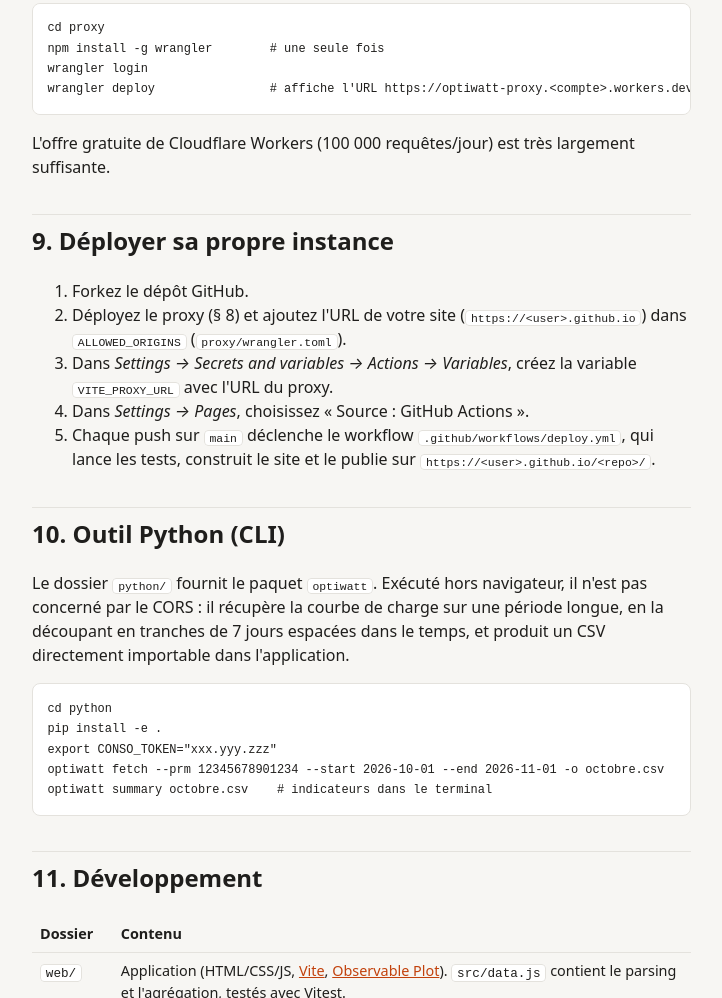
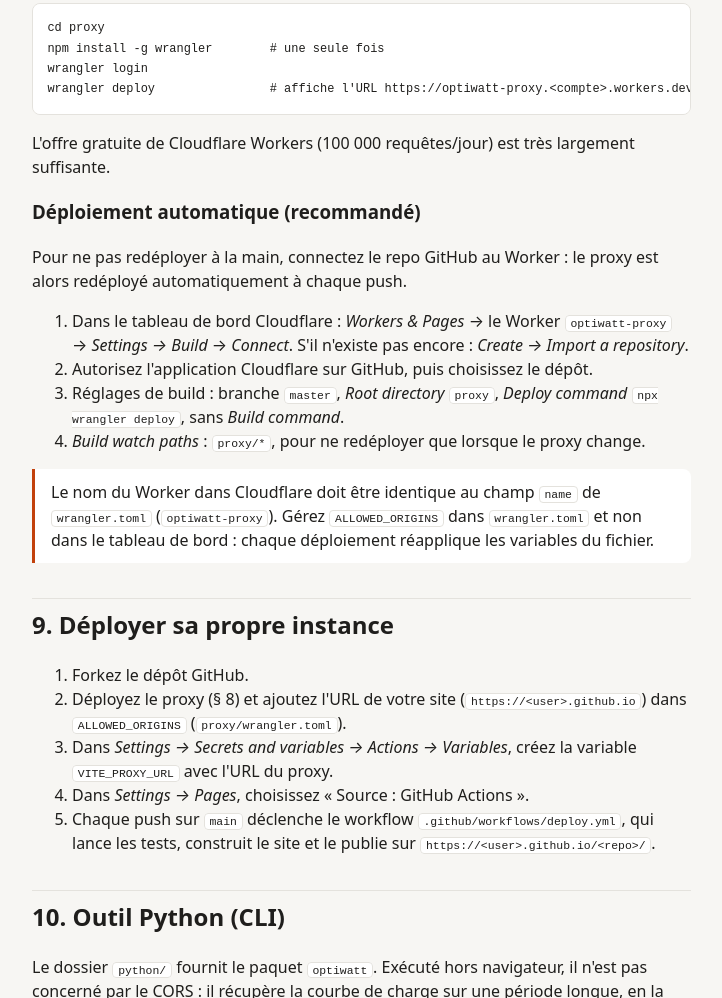
Before and after one commit to Elmetayer/conso_electrique, a website built with Vite: page web/docs.html in a window 1280 px wide. Shown: the part 3455-4453 px from the top of the page, without its empty margins (360-1082 px from the left). Built offline with nearby package versions, Linux system fonts and the light colour scheme.

Commit message:
Doc : déploiement automatique du proxy via l'intégration Git de Cloudflare Workers
Co-Authored-By: Claude Opus 5.5 <noreply@anthropic.com>
Claude-Session: https://claude.ai/code/session_017dc78jv7gMP5L5pFC56yNC

```diff
--- a/web/docs.html
+++ b/web/docs.html
@@ -123,6 +123,15 @@ npm install -g wrangler        # une seule fois
 wrangler login
 wrangler deploy                # affiche l'URL https://optiwatt-proxy.&lt;compte&gt;.workers.dev</code></pre>
       <p>L'offre gratuite de Cloudflare Workers (100 000 requêtes/jour) est très largement suffisante.</p>
+      <h3>Déploiement automatique (recommandé)</h3>
+      <p>Pour ne pas redéployer à la main, connectez le repo GitHub au Worker : le proxy est alors redéployé automatiquement à chaque push.</p>
+      <ol>
+        <li>Dans le tableau de bord Cloudflare : <em>Workers &amp; Pages</em> → le Worker <code>optiwatt-proxy</code> → <em>Settings → Build</em> → <em>Connect</em>. S'il n'existe pas encore : <em>Create → Import a repository</em>.</li>
+        <li>Autorisez l'application Cloudflare sur GitHub, puis choisissez le dépôt.</li>
+        <li>Réglages de build : branche <code>master</code>, <em>Root directory</em> <code>proxy</code>, <em>Deploy command</em> <code>npx wrangler deploy</code>, sans <em>Build command</em>.</li>
+        <li><em>Build watch paths</em> : <code>proxy/*</code>, pour ne redéployer que lorsque le proxy change.</li>
+      </ol>
+      <p class="callout">Le nom du Worker dans Cloudflare doit être identique au champ <code>name</code> de <code>wrangler.toml</code> (<code>optiwatt-proxy</code>). Gérez <code>ALLOWED_ORIGINS</code> dans <code>wrangler.toml</code> et non dans le tableau de bord : chaque déploiement réapplique les variables du fichier.</p>
 
       <h2 id="deploiement">9. Déployer sa propre instance</h2>
       <ol>
```
Also changed, not shown: README.md.
